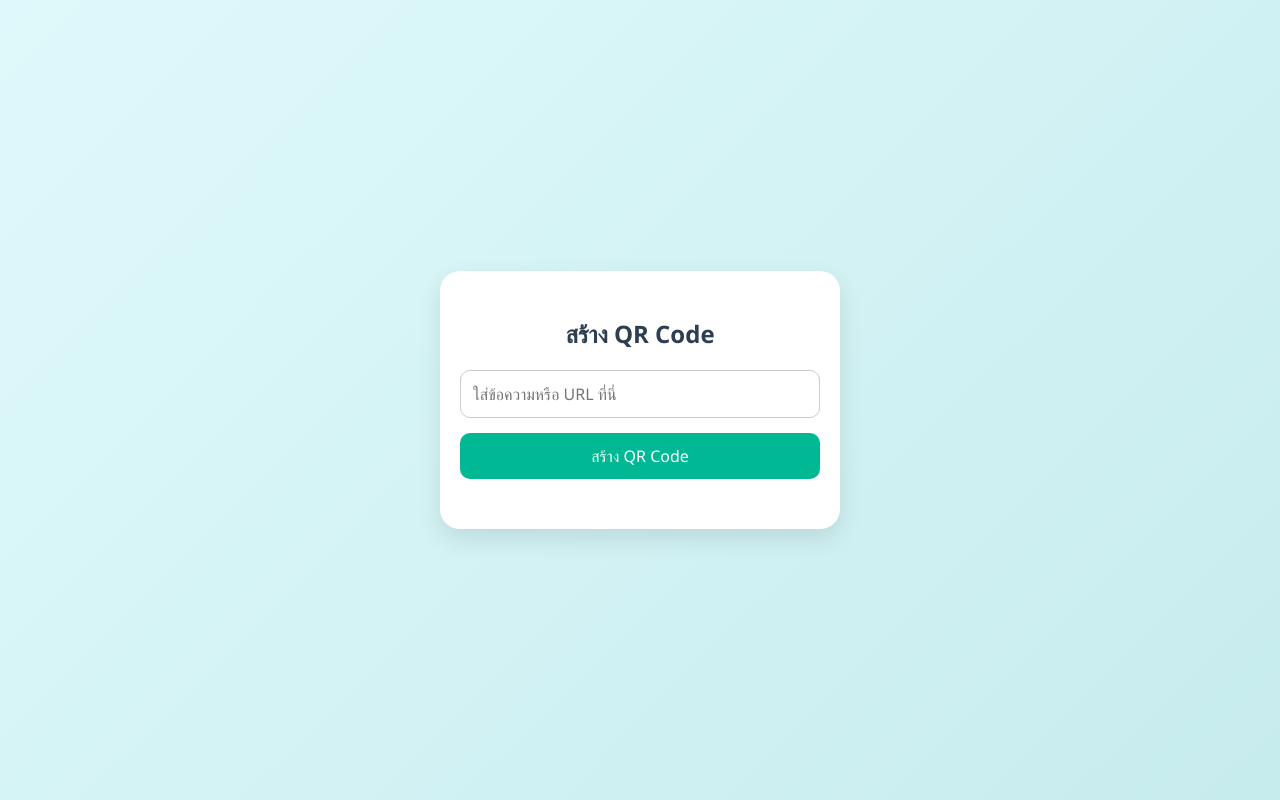
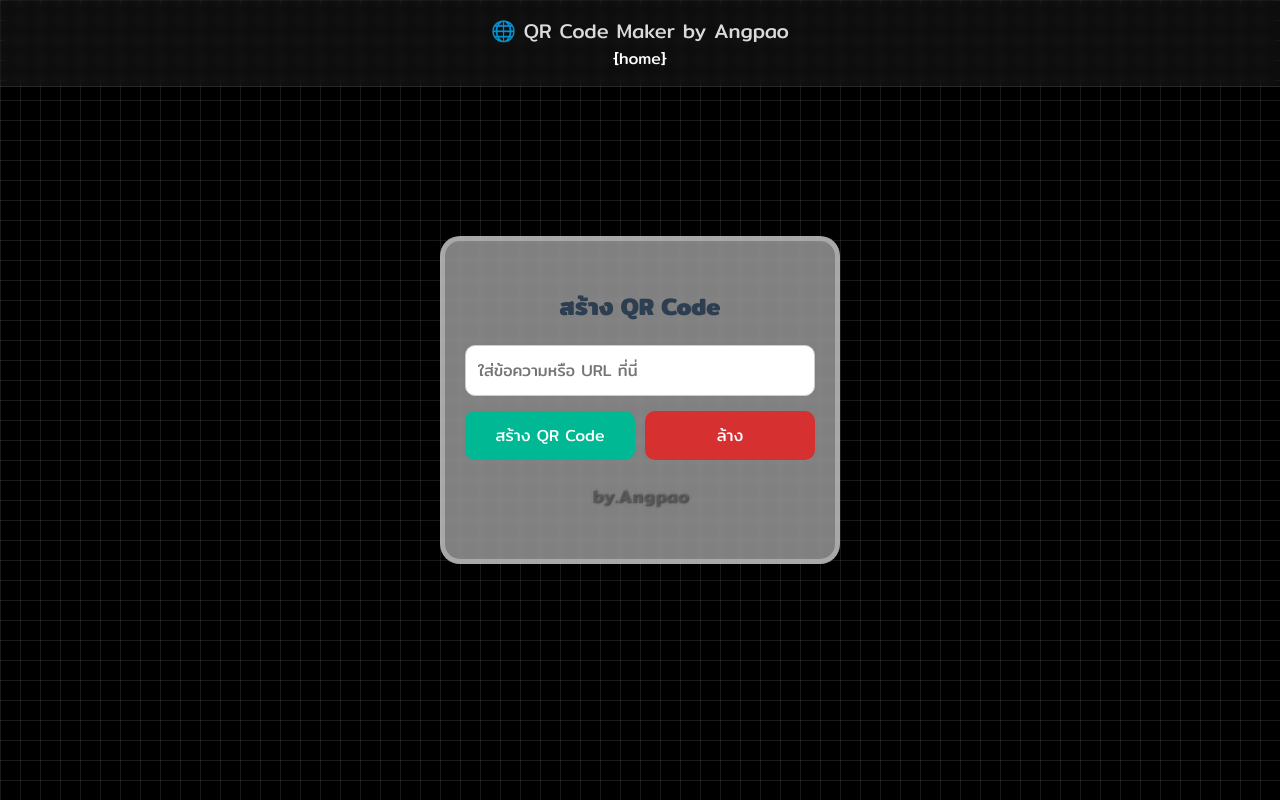
Before and after one commit to Angapo/Tools, a plain HTML site: page index.html in a window 1280 px wide. Drawn offline with Linux system fonts and the light colour scheme.

Commit message:
Update index.html

```diff
--- a/index.html
+++ b/index.html
@@ -2,18 +2,22 @@
 <html lang="th">
 <head>
   <meta charset="UTF-8" />
+  <link rel="preconnect" href="https://fonts.googleapis.com">
+<link rel="preconnect" href="https://fonts.gstatic.com" crossorigin>
+<link href="https://fonts.googleapis.com/css2?family=Mitr:wght@200;300;400;500;600;700&display=swap" rel="stylesheet">
   <meta name="viewport" content="width=device-width, initial-scale=1.0" />
   <title>QR Code Generator</title>
   <script src="https://cdnjs.cloudflare.com/ajax/libs/qrcodejs/1.0.0/qrcode.min.js"></script>
   <style>
     * {
       box-sizing: border-box;
-      font-family: 'Segoe UI', Tahoma, Geneva, Verdana, sans-serif;
+      font-family: "Mitr", sans-serif;
     }
 
     body {
       margin: 0;
-      background: linear-gradient(135deg, #dff9fb, #c7ecee);
+      font-family: "Mitr", sans-serif;
+      background: #000;
       display: flex;
       justify-content: center;
       align-items: center;
@@ -21,10 +25,23 @@
       padding: 20px;
     }
 
+    .grid {
+      position: absolute;
+      width: 100%;
+      height: 100%;
+      background-image:
+        linear-gradient(to right, rgba(255,255,255,0.1) 1px, transparent 1px),
+        linear-gradient(to bottom, rgba(255,255,255,0.1) 1px, transparent 1px);
+      background-size: 20px 20px;
+      z-index: 0;
+    }
+
     .qrcode-box {
-      background: white;
+      background: rgba(255, 255, 255, 0.5);
+      backdrop-filter: blur(2px);
       padding: 30px 20px;
       border-radius: 20px;
+      border: 5px solid rgba(255, 255, 255, 0.3);
       box-shadow: 0 10px 25px rgba(0, 0, 0, 0.1);
       max-width: 400px;
       width: 100%;
@@ -65,21 +82,78 @@
     #qrcode {
       margin-top: 20px;
     }
+
+    .textgs {
+      color: rgba(255, 255, 255, 0.1);
+      text-shadow: 1px 1px 2px rgba(0, 0, 0, 0.5);
+    }
+
+    .btn-group {
+      display: flex;
+      gap: 10px;
+      flex-wrap: wrap;
+    }
+
+    .btn-group button {
+      flex: 1;
+    }
+
+  .main-header {
+  position: absolute;
+  top: 0;
+  width: 100%;
+  text-align: center;
+  padding: 15px 0;
+  background: rgba(255, 255, 255, 0.05);
+  backdrop-filter: blur(4px);
+  border-bottom: 1px solid rgba(255,255,255,0.1);
+  z-index: 10;
+}
+
+.main-header h2 {
+  margin: 0;
+  font-size: 20px;
+  color: rgba(255, 255, 255, 0.85);
+  font-weight: normal;
+}
+
+  a{
+    color: #fff ;
+    text-decoration: none;
+  }
   </style>
 </head>
 <body>
+  <div class="grid"></div>
+
+  <!-- ✅ HEADER -->
+  <header class="main-header">
+    <h2>🌐 QR Code Maker by Angpao</h2>
+    <a href="gy">{home}</a>
+  </header>
+
+  <!-- ✅ QR Code Box -->
   <div class="qrcode-box">
-    <h1>สร้าง QR Code</h1>
-    <input type="text" id="text" placeholder="ใส่ข้อความหรือ URL ที่นี่" />
-    <button onclick="generateQRCode()">สร้าง QR Code</button>
+    <h1>สร้าง QR Code </h1>
+    <input
+      type="text"
+      id="text"
+      placeholder="ใส่ข้อความหรือ URL ที่นี่"
+      onkeydown="if(event.key==='Enter'){generateQRCode();}"
+    />
+    <div class="btn-group">
+      <button onclick="generateQRCode()">สร้าง QR Code</button>
+      <button onclick="clearQRCode()" style="background:#d63031;">ล้าง</button>
+    </div>
     <div id="qrcode"></div>
+    <h3 class="textgs">by.Angpao</h3>
   </div>
 
-  <script>
+    <script>
     function generateQRCode() {
       const text = document.getElementById("text").value;
       const qrcodeContainer = document.getElementById("qrcode");
-      qrcodeContainer.innerHTML = ""; // ล้าง QR เดิม
+      qrcodeContainer.innerHTML = "";
 
       if (text.trim() === "") {
         alert("กรุณากรอกข้อความก่อน");
@@ -95,6 +169,10 @@
         correctLevel: QRCode.CorrectLevel.H,
       });
     }
-  </script>
-</body>
-</html>
+
+    function clearQRCode() {
+      document.getElementById("text").value = "";
+      document.getElementById("qrcode").innerHTML = "";
+    }
+  </script
+    </html>
```
